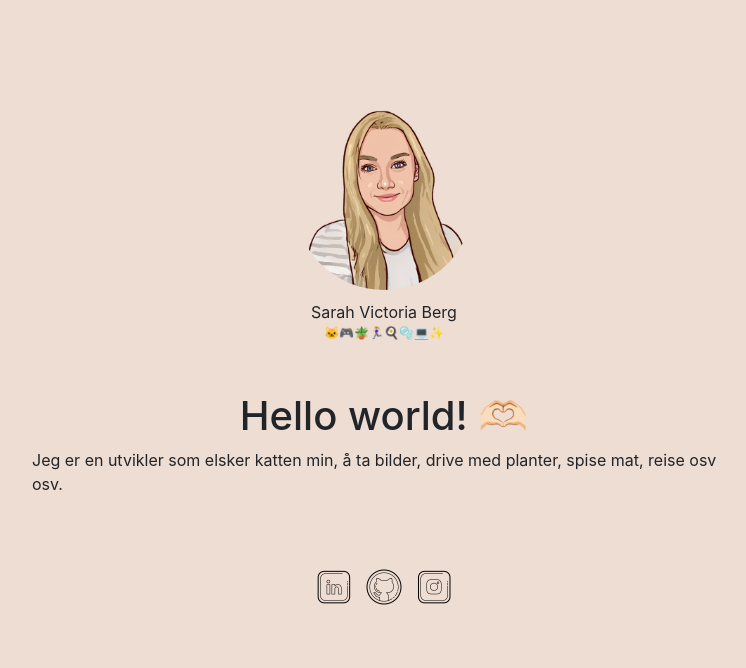
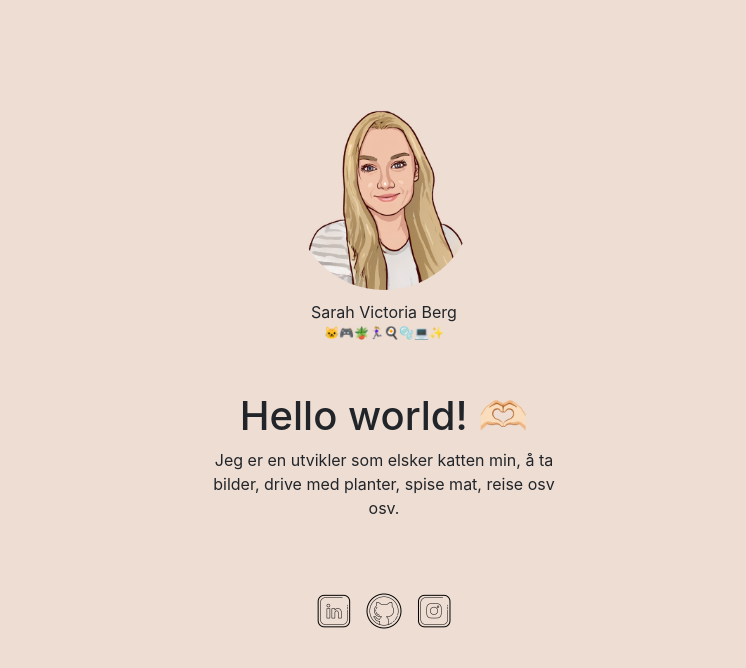
Before and after one commit to sarahvberg/Playground, a React (Create React App) app: page / in a window 1280 px wide. Shown: the top 668 px of the page, without its empty margins (256-1002 px from the left). Built offline with nearby package versions, Linux system fonts and the light colour scheme.

Commit message:
:lipstick: Minor changes to design

```diff
--- a/src/index.css
+++ b/src/index.css
@@ -20,6 +20,7 @@ body {
   display: flex;
   flex-direction: column;
   align-items: center;
+  text-align: center;
 }
 .socials { margin-top: 20px;}
 .socials img {
--- a/src/pages/HomePage.tsx
+++ b/src/pages/HomePage.tsx
@@ -14,7 +14,7 @@ export function HomePage() {
 
             <div className="emoji-line">🐱🎮🪴🏃🏼‍♀️🍳🫧💻✨</div>
 
-            <div className="col-md-8 intro mt-50">
+            <div className="col-md-4 intro mt-50">
               <h1>Hello world! 🫶🏻 </h1>
               <p>
                 Jeg er en utvikler som elsker katten min, å ta bilder, drive med
```
